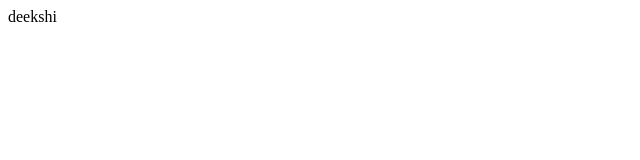
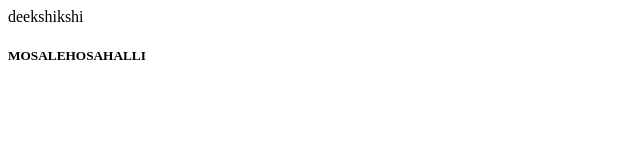
Before and after one commit to deekshi275/python-face-recagnization-attendence-system, a plain HTML site: page index.html in a window 1280 px wide. Shown: the whole page, without its empty margins (0-640 px from the left). Drawn offline with Linux system fonts and the light colour scheme.

Commit message:
adding the heading

```diff
--- a/index.html
+++ b/index.html
@@ -1 +1,4 @@
-<p>deekshi</p>
+<p>deekshikshi
+
+</p>
+<h5>MOSALEHOSAHALLI</h5>
```
